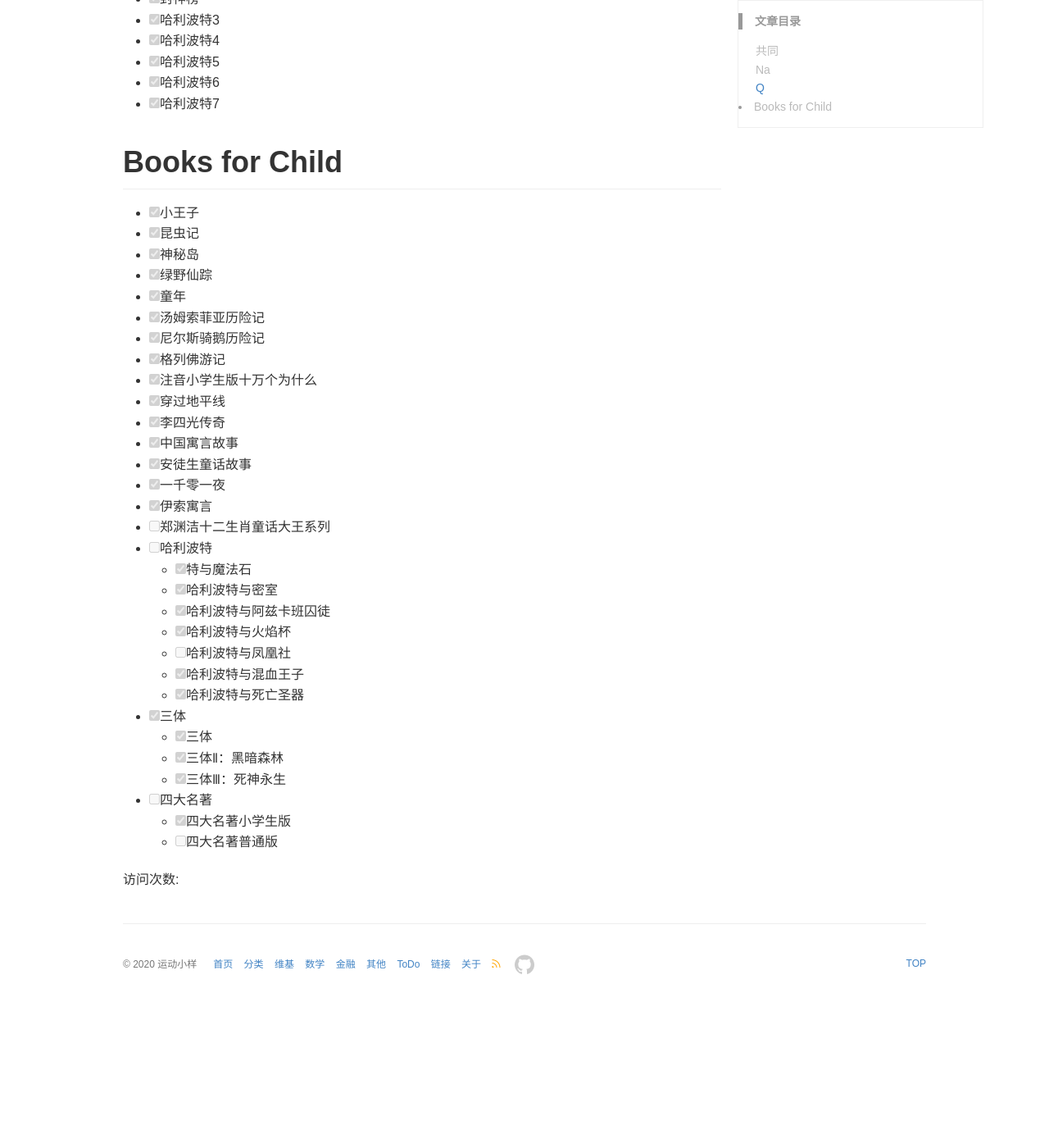
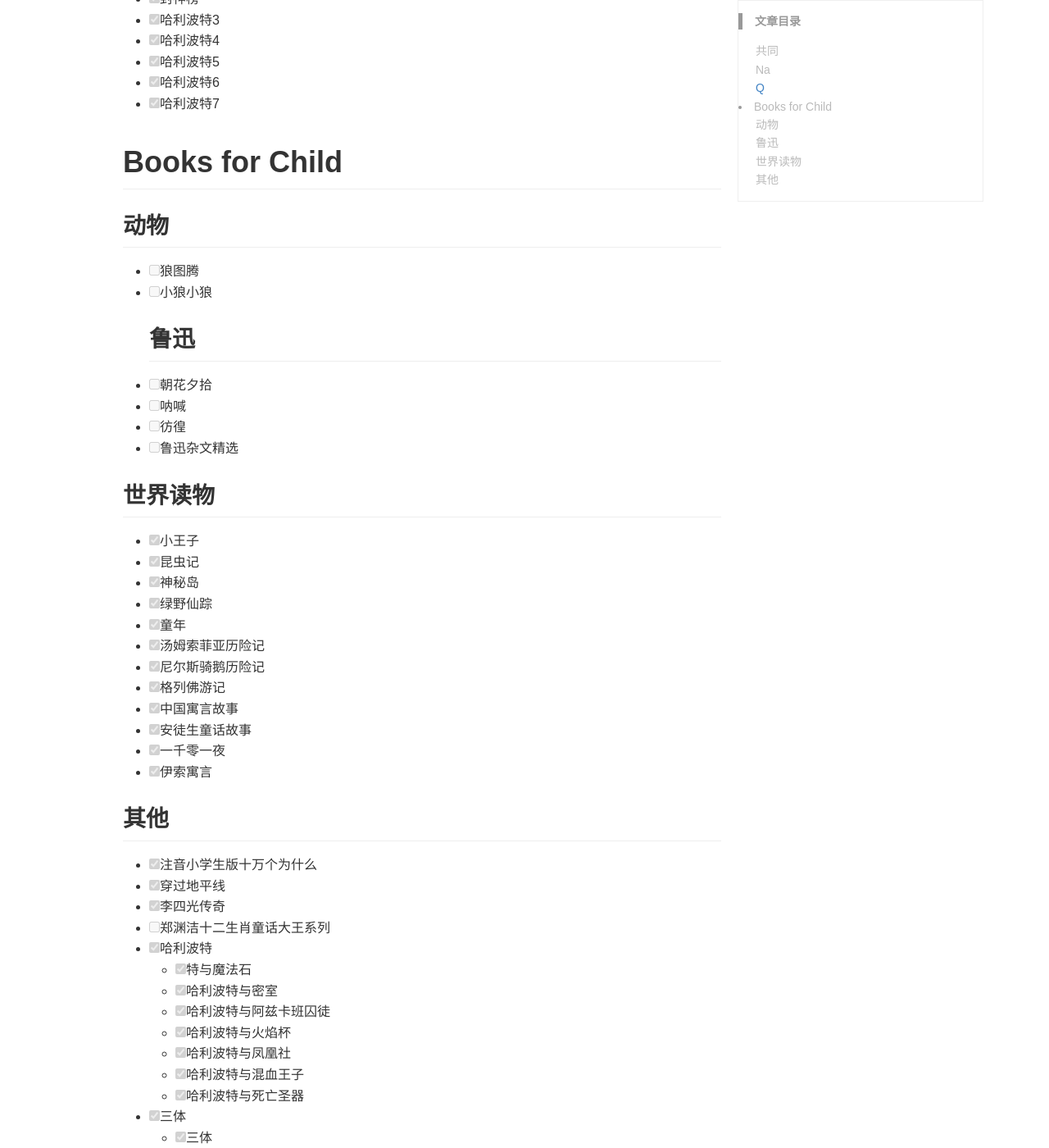
Before and after one commit to LfqGithub/LfqGithub.github.io, a Jekyll site: the page built from _wiki/reading-list.md, in a window 1280 px wide and 1400 px high, scrolled down 2184 px. Shown: the whole window at 82% size. Built offline with Jekyll 4.4.1, drawn with Linux system fonts in a browser that asks for light colours; nearby versions of some CDN libraries; before the commit the page ends 3409 px from its top, so only the background shows below that.

Commit message:
update book list

```diff
--- a/_wiki/reading-list.md
+++ b/_wiki/reading-list.md
@@ -90,6 +90,16 @@
 
 # Books for Child
 
+## 动物
+- [ ] 狼图腾
+- [ ] 小狼小狼
+## 鲁迅
+- [ ] 朝花夕拾
+- [ ] 呐喊
+- [ ] 彷徨
+- [ ] 鲁迅杂文精选
+
+## 世界读物
 - [x] 小王子
 - [x] 昆虫记
 - [x] 神秘岛
@@ -98,20 +108,22 @@
 - [x] 汤姆索菲亚历险记
 - [x] 尼尔斯骑鹅历险记
 - [x] 格列佛游记
-- [x] 注音小学生版十万个为什么
-- [x] 穿过地平线
-- [x] 李四光传奇
 - [x] 中国寓言故事
 - [x] 安徒生童话故事
 - [x] 一千零一夜
 - [x] 伊索寓言
+
+## 其他
+- [x] 注音小学生版十万个为什么
+- [x] 穿过地平线
+- [x] 李四光传奇
 - [ ] 郑渊洁十二生肖童话大王系列
-- [ ] 哈利波特
+- [x] 哈利波特
   - [x] 特与魔法石
   - [x] 哈利波特与密室
   - [x] 哈利波特与阿兹卡班囚徒
   - [x] 哈利波特与火焰杯
-  - [ ] 哈利波特与凤凰社
+  - [x] 哈利波特与凤凰社
   - [x] 哈利波特与混血王子
   - [x] 哈利波特与死亡圣器
 - [x] 三体
```
